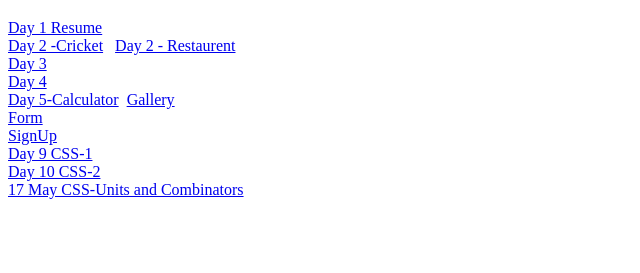
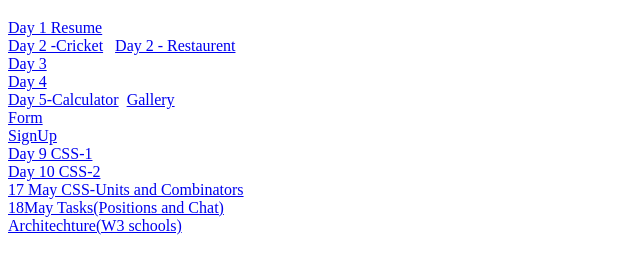
Before and after one commit to kumbhamAjay/All-Tasks, a plain HTML site: page index.html in a window 1280 px wide. Shown: the part 61-334 px from the top of the page, without its empty margins (0-640 px from the left). Drawn offline with Linux system fonts and the light colour scheme.

Commit message:
new files

```diff
--- a/index.html
+++ b/index.html
@@ -17,6 +17,8 @@
     <a href="./Day7/task/home.html">SignUp</a><br>
     <a href="./9/index.html">Day 9 CSS-1</a><br>
     <a href="./10/index.html">Day 10 CSS-2</a><br>
-    <a href="./17may/index.html">17 May CSS-Units and Combinators</a>
+    <a href="./17may/index.html">17 May CSS-Units and Combinators</a><br>
+    <a href="./18May/index.html">18May Tasks(Positions and Chat)</a><br>
+    <a href="./20May/index.html">Architechture(W3 schools)</a>
 </body>
 </html>
```
